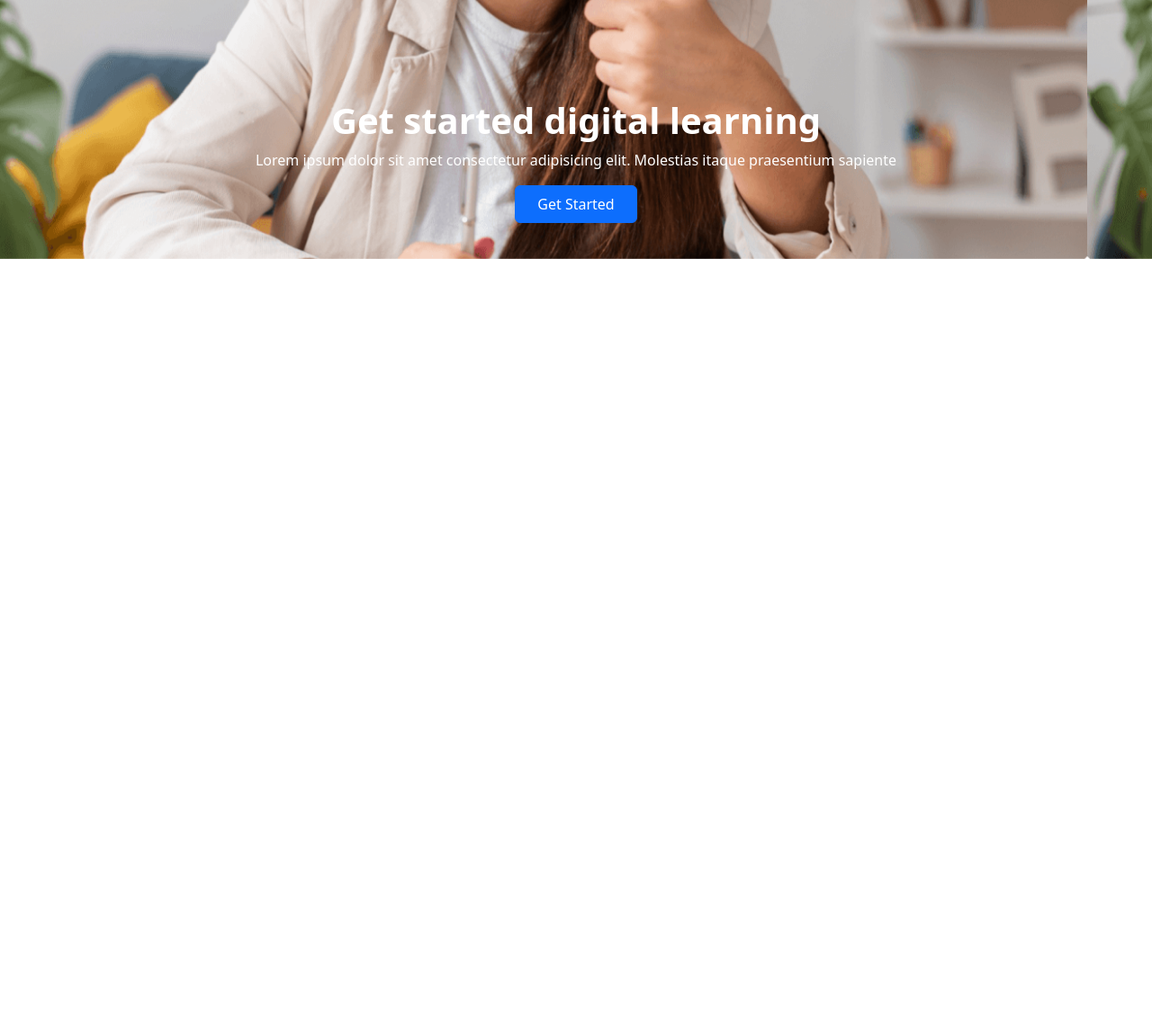
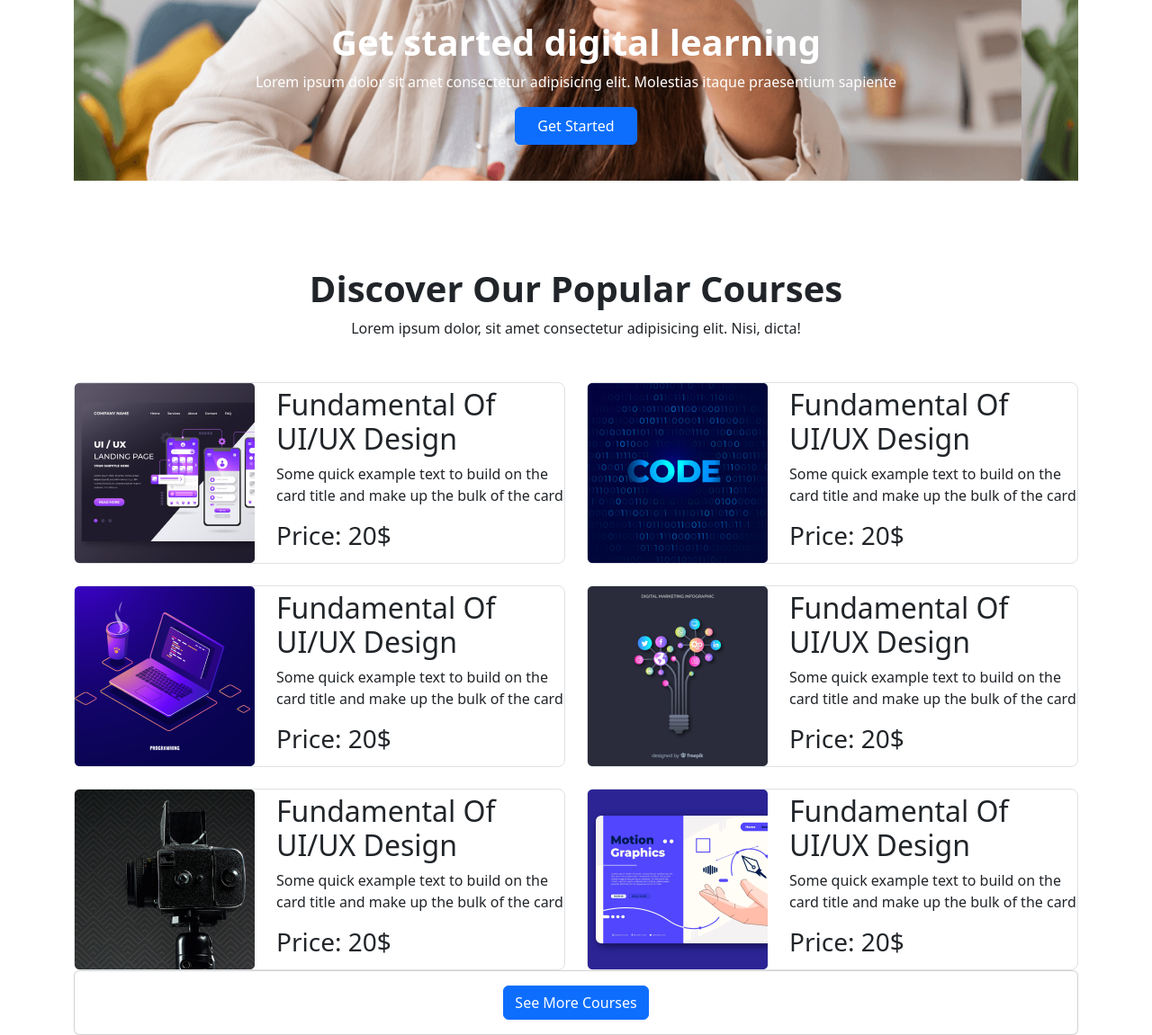
Before and after one commit to abdullahalshishir/Pro_Web_Development, a plain HTML site: page index.html in a window 1280 px wide. Shown: the part 447-1598 px from the top of the page at 90% size. Before the commit the page ends 800 px from the top, so only its background shows below. Drawn offline with nearby package versions, Linux system fonts and the light colour scheme.

Commit message:
added discover title

```diff
--- a/index.html
+++ b/index.html
@@ -42,7 +42,7 @@
                         </li>
                     </ul>
                     <form class="d-flex" role="Register">
-                        <button class="btn btn-outline-info" type="submit">Register</button>
+                        <button class="btn btn-outline-primary" type="submit">Register</button>
                     </form>
                 </div>
             </div>
@@ -51,6 +51,7 @@
     </header>
     <main>
         <!-- slider section start -->
+        <section class="container">
             <div id="carouselExampleControls" class="carousel slide" data-bs-ride="carousel">
                 <div class="carousel-inner">
                     <div class="carousel-item active">
@@ -64,7 +65,8 @@
                     </div>
                     <div class="carousel-caption d-sm-block lola ">
                         <h1 class=" fw-bold">Get started digital learning</h1>
-                    <p>Lorem ipsum dolor sit amet consectetur adipisicing elit. Molestias itaque praesentium sapiente
+                        <p>Lorem ipsum dolor sit amet consectetur adipisicing elit. Molestias itaque praesentium
+                            sapiente
                         </p>
                         <button class="text-center  btn btn-primary rounded-2 px-4 py-2">Get Started</button>
                     </div>
@@ -80,7 +82,119 @@
                     <span class="visually-hidden">Next</span>
                 </button>
             </div>
+        </section>
         <!-- slider section end -->
+
+        <!-- discover section start -->
+        <section class="container mt-5"> <br><br>
+            <div>
+                <h1 class="text-center fw-bold">Discover Our Popular Courses</h1>
+                <p class="text-center">Lorem ipsum dolor, sit amet consectetur adipisicing elit. Nisi, dicta!</p>
+            </div>
+
+            <div class="row mt-5">
+                <div class="col">
+
+                    <div class="d-flex gap-4 align-items-center border rounded-3">
+                        <div>
+                            <img src="images/course/course-1.png" alt="">
+                        </div>
+                        <div>
+                            <h2>Fundamental Of UI/UX Design
+                            </h2>
+                            <p>Some quick example text to build on the card title
+                                and make up the bulk of the card</p>
+                            <h3>Price: 20$</h3>
+                        </div>
+                    </div>
+
+                </div>
+
+                <div class="col">
+                    <div class="d-flex gap-4 align-items-center border rounded-3">
+                        <div>
+                            <img src="images/course/course-2.png" alt="">
+                        </div>
+                        <div>
+                            <h2>Fundamental Of UI/UX Design
+                            </h2>
+                            <p>Some quick example text to build on the card title
+                                and make up the bulk of the card</p>
+                            <h3>Price: 20$</h3>
+                        </div>
+                    </div>
+                </div>
+
+                <div class="col mt-4">
+                    <div class="d-flex gap-4 align-items-center border rounded-3">
+                        <div>
+                            <img src="images/course/course-3.png" alt="">
+                        </div>
+                        <div>
+                            <h2>Fundamental Of UI/UX Design
+                            </h2>
+                            <p>Some quick example text to build on the card title
+                                and make up the bulk of the card</p>
+                            <h3>Price: 20$</h3>
+                        </div>
+                    </div>
+                </div>
+
+
+                <div class="col mt-4">
+                    <div class="d-flex gap-4 align-items-center border rounded-3">
+                        <div>
+                            <img src="images/course/course-4.png" alt="">
+                        </div>
+                        <div>
+                            <h2>Fundamental Of UI/UX Design
+                            </h2>
+                            <p>Some quick example text to build on the card title
+                                and make up the bulk of the card</p>
+                            <h3>Price: 20$</h3>
+                        </div>
+                    </div>
+                </div>
+
+
+                <div class="col mt-4">
+                    <div class="d-flex gap-4 align-items-center border rounded-3">
+                        <div>
+                            <img src="images/course/course-5.png" alt="">
+                        </div>
+                        <div>
+                            <h2>Fundamental Of UI/UX Design
+                            </h2>
+                            <p>Some quick example text to build on the card title
+                                and make up the bulk of the card</p>
+                            <h3>Price: 20$</h3>
+                        </div>
+                    </div>
+                </div>
+
+                <div class="col mt-4 ">
+                    <div class="d-flex gap-4 align-items-center border rounded-3">
+                        <div>
+                            <img src="images/course/course-6.png" alt="">
+                        </div>
+                        <div>
+                            <h2>Fundamental Of UI/UX Design
+                            </h2>
+                            <p>Some quick example text to build on the card title
+                                and make up the bulk of the card</p>
+                            <h3>Price: 20$</h3>
+                        </div>
+                    </div>
+                </div>
+            </div>
+            <div class="card text-center">
+                <div class="card-body">
+                    <a href="#" class="btn btn-primary">See More Courses</a>
+                </div>
+            </div>
+
+        </section>
+        <!-- discover section end -->
     </main>
 
 
```
Lines whose indentation alone changed are shown as unchanged.
